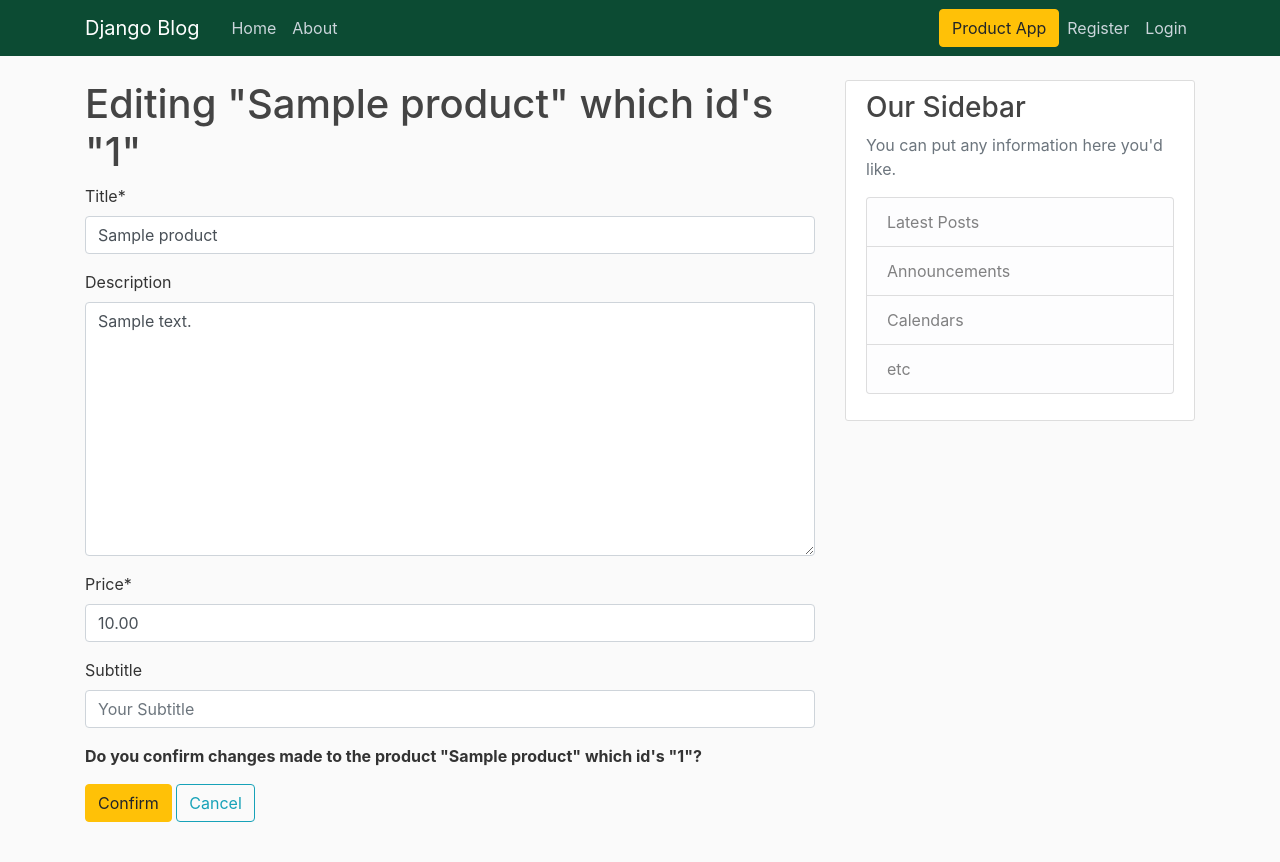
After one commit to mkorlaga/Django_learning_project, a Django app: page /products/1/edit/ in a window 1280 px wide. The commit adds this page. Run offline with Django 3.2, Linux system fonts and the light colour scheme; tables that the repository leaves empty hold one stand-in row (values such as "Sample post"); some libraries are stand-ins or nearby versions.

Commit message:
ProductDetailView modyfication + added ProductUpdateView

```diff
--- a/django_project/urls.py
+++ b/django_project/urls.py
@@ -14,12 +14,13 @@ Including another URLconf
     2. Add a URL to urlpatterns:  path('blog/', include('blog.urls'))
 """
 from django.contrib import admin
-from django.urls import path, include
+from django.urls import path, include, re_path
 from django.contrib.auth import views as auth_views
 
 from django.conf import settings
 from django.conf.urls.static import static
 
+from blog_app.views import PostListView
 from users import views as user_view
 from users.views import RegisterView
 
@@ -43,6 +44,7 @@ urlpatterns = [
     path('password-reset-confirm/<uidb64>/<token>/', auth_views.PasswordResetConfirmView.as_view(template_name='users/password_reset_confirm.html'), name='password_reset_confirm'),
 
     path('products/', include('products.urls')),
+    # re_path(r'.*', PostListView.as_view(template_name='blog_app/home.html'))
 
 ]
 if settings.DEBUG:
--- a/products/forms.py
+++ b/products/forms.py
@@ -4,7 +4,8 @@ from .models import Product
 
 
 class ProductForm(forms.ModelForm):
-    subtitle = forms.CharField(widget=forms.TextInput(attrs={"placeholder": "Your Subtitle"}))    # overriding or adding fileds that are not in the database model object nor in Meta.fields
+    subtitle = forms.CharField(widget=forms.TextInput(attrs={"placeholder": "Your Subtitle"}),
+                               required=False)    # overriding or adding fileds that are not in the database model object nor in Meta.fields
 
     class Meta:
         model = Product
--- a/products/templates/products/detail.html
+++ b/products/templates/products/detail.html
@@ -12,5 +12,6 @@
     {% endif %}
 
     <p><a class="btn btn-info mb-4" href="{% url 'products:product_list_view' %}">Back to list</a>
+    <a class="btn btn-warning mb-4" href="{% url 'products:product_update_view' object.id %}">Edit</a>
     <a class="btn btn-outline-danger mb-4" href="{% url 'products:product_delete_view' object.id %}">Delete</a></p>
 {% endblock content %}
--- /dev/null
+++ b/products/templates/products/product_update.html
@@ -0,0 +1,12 @@
+{% extends 'base.html'%}
+{% load crispy_forms_tags %}
+
+{% block content %}
+    <h1>Editing "{{ object.title }}" which id's "{{ object.id }}"</h1>
+    <form method="POST"> {% csrf_token %}
+        {{ form|crispy }}
+        <p><b>Do you confirm changes made to the product "{{ object.title }}" which id's "{{ object.id }}"?</b></p>
+        <p><input class="btn btn-warning mb-4" type="submit" value="Confirm"/>
+            <a class="btn btn-outline-info mb-4" href="{% url 'products:product_detail_view' object.id %}">Cancel</a></p>
+    </form>
+{% endblock %}
--- a/products/urls.py
+++ b/products/urls.py
@@ -1,15 +1,16 @@
-from .views import (ProductCreateView, # product_create_view,
+from .views import (ProductCreateView,  # product_create_view,
                     ProductDetailView,  # product_detail_view,
                     ProductListView,  # product_list_view
-                    ProductDeleteView, ProductCreateView,  # product_delete_view,
+                    ProductDeleteView, ProductUpdateView,  # product_delete_view,
                     )
 from django.urls import path
 
 
 app_name = 'products'
 urlpatterns = [
-    path("", ProductListView.as_view(template_name="products/product_list.html"), name='product_list_view'),     # path("", product_list_view, name='product_list_view'),
+    path("", ProductListView.as_view(template_name="products/product_list.html"), name='product_list_view'),                    # path("", product_list_view, name='product_list_view'),
     path('create/', ProductCreateView.as_view(template_name='products/product_create.html'), name='product_create_view'),       # path('create/', product_create_view, name='product_create_view'),
     path("<int:product_id>/", ProductDetailView.as_view(template_name='products/detail.html'), name='product_detail_view'),     # path("<int:product_id>/", product_detail_view, name='product_detail_view'),
-    path("<int:product_id>/delete/", ProductDeleteView.as_view(), name='product_delete_view'),    # path("<int:product_id>/delete/", product_delete_view, name='product_delete_view'),
+    path("<int:product_id>/delete/", ProductDeleteView.as_view(), name='product_delete_view'),                                  # path("<int:product_id>/delete/", product_delete_view, name='product_delete_view'),
+    path("<int:product_id>/edit/", ProductUpdateView.as_view(template_name='products/product_update.html'), name='product_update_view'),
 ]
--- a/products/views.py
+++ b/products/views.py
@@ -1,6 +1,6 @@
-from django.shortcuts import render, get_object_or_404, redirect
-from django.views.generic import ListView, DetailView, DeleteView, CreateView
-from django.urls import reverse_lazy
+from django.shortcuts import render, get_object_or_404
+from django.views.generic import ListView, DetailView, DeleteView, CreateView, UpdateView
+from django.urls import reverse_lazy, reverse
 
 from .models import Product
 from .forms import ProductForm
@@ -18,6 +18,7 @@ from .forms import ProductForm
 #     if request.method == 'POST':
 #         form = ProductForm(request.POST)        # passing the request.POST data stright as form without checking if request.method is POST or GET or other
 #         if form.is_valid():
+#             # <process form cleaning here>
 #             form.save()                                 # ==Product.objects.create(title=request.POST.get('title'),description=request.POST.get('description'), price=request.POST.get('price')) as fields in products/forms.py
 #             form = ProductForm(initial=initial_data)                        # rerendering the form so it is empty
 #     else:
@@ -37,12 +38,13 @@ class ProductCreateView(CreateView):
         'title': 'Default title'
     }
 
-    # Use fields if there is no 'forms.py' file and no specific forms were created.
+    # Use fields if there is no 'forms.py' file and no specific forms in that file were created.
     # fields = [
     #     'title',
     #     'description',
     #     'price'
     # ]
+    # apart from overriding get() and post() here, form data might be cleaned within those methods instead of cleaning in forms.py
 
 
 # def product_detail_view(request, *args, **kwargs):
@@ -55,10 +57,11 @@ class ProductCreateView(CreateView):
 
 class ProductDetailView(DetailView):
     model = Product
+    # pk_url_kwarg = 'product_id'
 
-    def get(self, request, *args, **kwargs):
-        product = get_object_or_404(Product, id=self.kwargs.get('product_id'))
-        return render(request, template_name=self.template_name, context={'object': product})
+    # overriding method is an over kill here since DetailView handles getting object of instance so defining custom pk_url_kwarg as identifier is enough
+    def get_object(self, queryset=None):
+        return get_object_or_404(Product, id=self.kwargs.get('product_id'))
 
 
 # def product_delete_view(request, *args, **kwargs):
@@ -75,7 +78,10 @@ class ProductDetailView(DetailView):
 class ProductDeleteView(DeleteView):
     model = Product
     success_url = reverse_lazy('products:product_list_view')
-    pk_url_kwarg = 'product_id'                             #  umożliwia użycie <int:product_it>  w url routingu zamiast <int:pk>
+    pk_url_kwarg = 'product_id'                                 # umożliwia użycie <int:product_it>  w url routingu zamiast <int:pk>
+
+    # def get_success_url(self):                                # better to use overriding get_succes_url for dynamic urls
+    #     return reverse('products:product_list_view')
 
 # def product_list_view(request, *args, **kwargs):
 #     queryset = Product.objects.all()
@@ -90,3 +96,16 @@ class ProductListView(ListView):
     context_object_name = 'object_list'
     paginate_by = 5
     ordering = ['id']
+
+
+class ProductUpdateView(UpdateView):
+    model = Product
+    form_class = ProductForm
+    pk_url_kwarg = 'product_id'
+
+    # def get_object(self, queryset=None):                                      # get_object or pk_url_kwargs override
+    #     return get_object_or_404(Product, id=self.kwargs.get('product_id'))
+
+    def get_success_url(self, **kwargs):
+        return reverse('products:product_detail_view', kwargs={self.pk_url_kwarg: self.object.id})
+        # return self.object.get_absolute_url()                                     # easier way is to use get_absolute_url -> need to define the method in the Model
```
